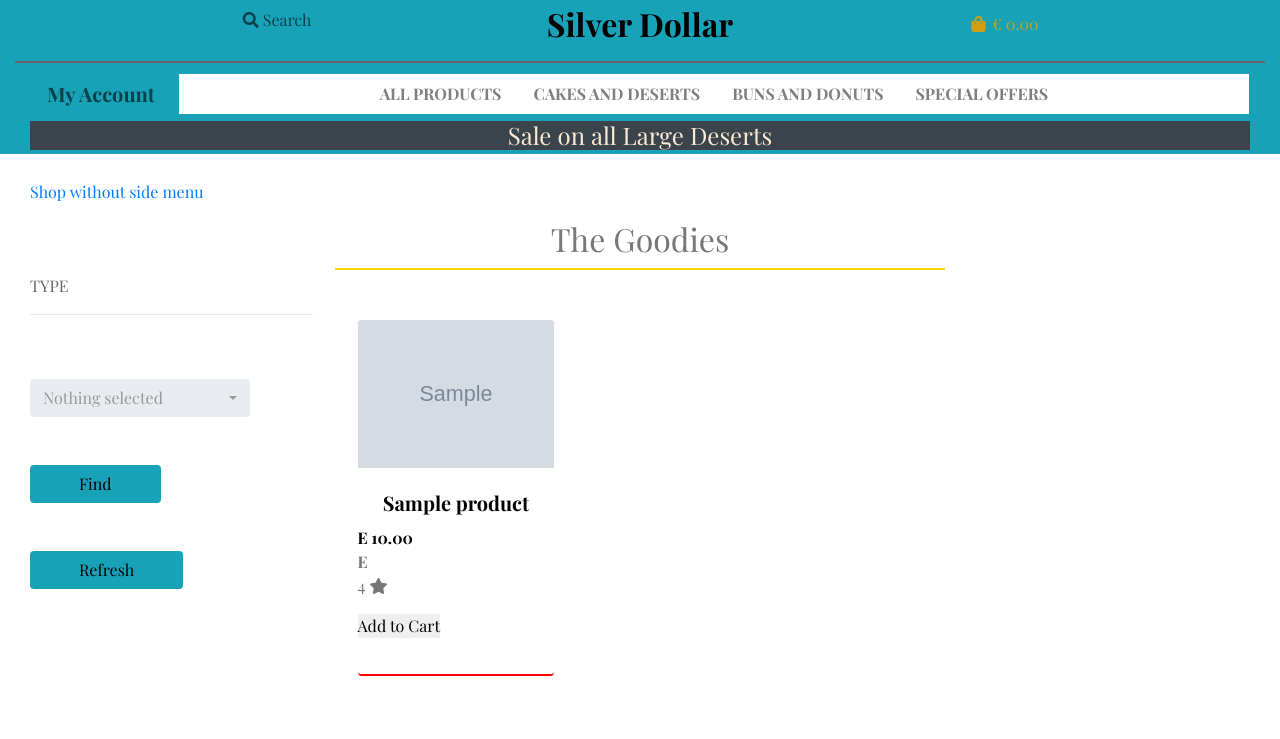
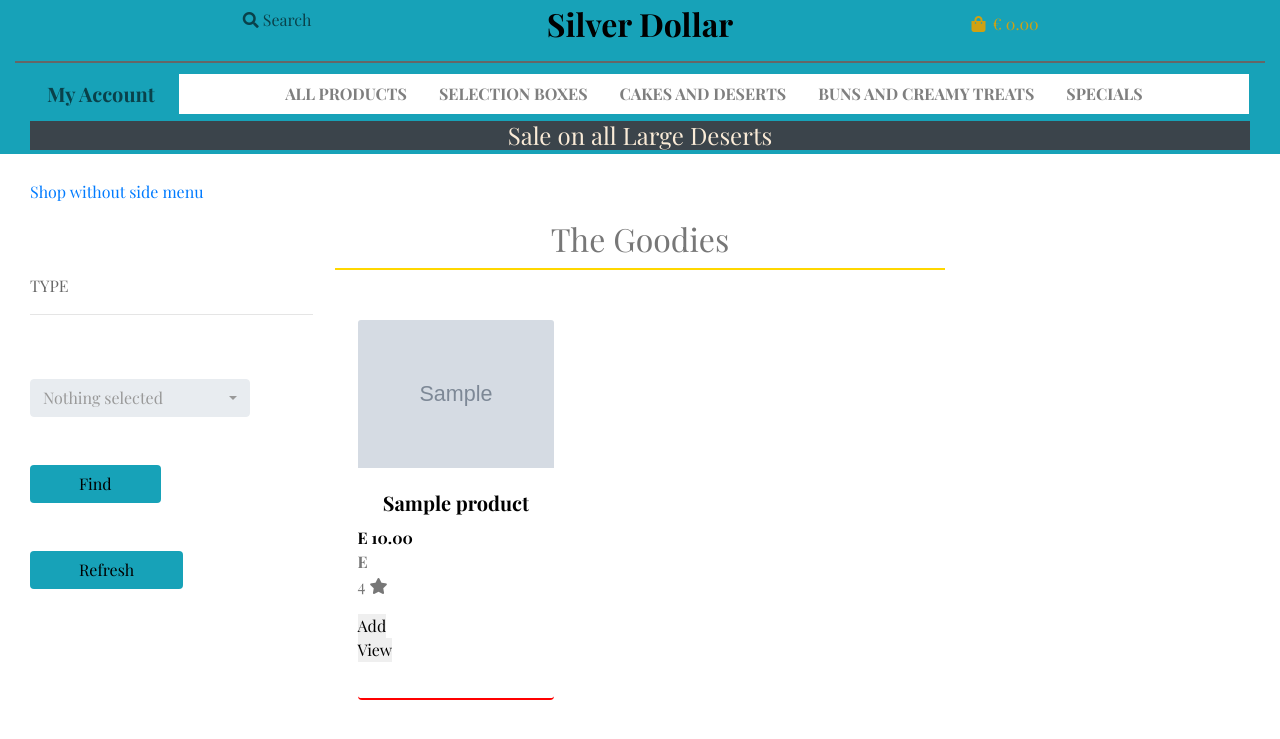
Before and after one commit to johnston9/la-donut, a Django app: page /products/shop_menu in a window 1280 px wide. Shown: the top 739 px of the page. Run offline with Django 3.2, Linux system fonts and the light colour scheme; tables that the repository leaves empty hold one stand-in row (values such as "Sample post"); grey boxes marked "Sample" are stand-in pictures; some libraries are stand-ins or nearby versions; some web fonts are replaced.

Commit message:
Add view item page and view

```diff
--- a/home/templates/home/index.html
+++ b/home/templates/home/index.html
@@ -18,7 +18,7 @@
                 </h2>
                 <div class="my-5">
                     <h4>
-                        <a href="" class="btn enter-button btn-sm rounded-sm text-uppercase">enter</a>
+                        <a href="{% url 'shop_menu' %}" class="btn enter-button btn-sm rounded-sm text-uppercase">enter</a>
                     </h4>
                 </div>
             </div>
--- a/products/templates/products/shop_menu.html
+++ b/products/templates/products/shop_menu.html
@@ -58,11 +58,11 @@
                         <div class="col-sm-6 col-md-6 col-lg-4 col-xl-3">
                             <div id="card" class="card h-100 mt-3 mb-2">
                                 {% if product.image %}
-                                <a href="">
+                                <a href="{% url 'view_item' product.id %}">
                                     <img class="card-img-top img-fluid" src="{{ product.image.url }}" alt="{{ product.name }}">
                                 </a>
                                 {% else %}
-                                <a href="">
+                                <a href="{% url 'view_item' product.id %}">
                                     <img class="card-img-top img-fluid" src="{{ MEDIA_URL }}no-image2.png" alt="{{ product.name }}">
                                 </a>
                                 {% endif %}
@@ -85,11 +85,15 @@
                                             {% if product.rating %}
                                                 <p class="">{{ product.rating }} <i class="fas fa-star"></i></p>
                                             {% else %}
-                                                <p class="">No Rating</p>
+                                                <p class="">No Ratings Yet</p>
                                             {% endif %}
                                             <div class="div">
-                                                <button>Add to Cart</button>
+                                                <button>Add</button>
                                             </div>
+                                            <a href="{% url 'view_item' product.id %}">
+                                                <div class="div">
+                                                    <button>View</button>
+                                                </div></a>
                                         </div>
                                     </div>
                                 </div>
--- a/products/urls.py
+++ b/products/urls.py
@@ -4,4 +4,5 @@ from . import views
 urlpatterns = [
     path('', views.shop, name='shop'),
     path('shop_menu', views.shop_menu, name='shop_menu'),
+    path('<product_id>', views.view_item, name='view_item'),
 ]
--- a/products/views.py
+++ b/products/views.py
@@ -1,12 +1,11 @@
-from django.shortcuts import render
+from django.shortcuts import render, get_object_or_404
 from .models import Product
 
 # Create your views here.
 
 
 def shop(request):
-    """ A view to render the shop page when users use the search-bar,
-        shop button or nav-links, displaying their choices."""
+    """ A view to render the shop page without the selector menu"""
 
     products = Product.objects.all()
 
@@ -18,9 +17,8 @@ def shop(request):
 
 
 def shop_menu(request):
-    """ A view to render the shop page when users use the search-bar,
-        shop button or nav link displaying their choices which also
-        includes a menu where users can filter or browse products from the page"""
+    """ A view to render the shop page which includes a selector
+        menu"""
 
     products = Product.objects.all()
 
@@ -29,3 +27,15 @@ def shop_menu(request):
     }
 
     return render(request, 'products/shop_menu.html', context)
+
+
+def view_item(request, product_id):
+    """ A view to display each product's details """
+
+    product = get_object_or_404(Product, pk=product_id)
+
+    context = {
+        'product': product,
+    }
+
+    return render(request, 'products/view_item.html', context)
--- a/templates/includes/product-nav.html
+++ b/templates/includes/product-nav.html
@@ -8,7 +8,19 @@
                 <a href="" class="dropdown-item">By Price</a>
                 <a href="" class="dropdown-item ">By Rating</a>
                 <a href="" class="dropdown-item ">By Category</a>
-                <a href="" class="dropdown-item">All Products</a>
+                <a href="{% url 'shop_menu' %}" class="dropdown-item">All Products</a>
+            </div>
+        </li>
+
+        <li class="nav-item dropdown">
+            <a class="upper font-weight-bold nav-link text-grey mr-3" href="#" id="clothing-link" data-toggle="dropdown" aria-haspopup="true" aria-expanded="false">
+                Selection Boxes
+            </a>
+            <div class="dropdown-menu border-0" aria-labelledby="clothing-link">
+                <a href="" class="dropdown-item">Buns and Creamy Treats</a>
+                <a href="" class="dropdown-item">Breakfast</a>
+                <a href="" class="dropdown-item">Office</a>
+                <a href="" class="dropdown-item">All Selection Boxes</a>
             </div>
         </li>
 
@@ -17,31 +29,33 @@
                 Cakes and Deserts
             </a>
             <div class="dropdown-menu border-0" aria-labelledby="clothing-link">
-                <a href="" class="dropdown-item">Pavlovas</a>
+                <a href="" class="dropdown-item">Cakes</a>
                 <a href="" class="dropdown-item">Cheesecakes</a>
-                <a href="" class="dropdown-item">Trifles</a>
+                <a href="" class="dropdown-item">Deserts</a>
                 <a href="" class="dropdown-item">All Cakes and Deserts</a>
             </div>
         </li>
 
         <li class="nav-item dropdown">
             <a class="upper font-weight-bold nav-link text-grey mr-3" href="#" id="homeware-link" data-toggle="dropdown" aria-haspopup="true" aria-expanded="false">
-                Buns and Donuts
+                Buns and Creamy Treats
             </a>
             <div class="dropdown-menu border-0" aria-labelledby="homeware-link">
                 <a href="" class="dropdown-item">Donuts</a>
-                <a href="" class="dropdown-item">Buns</a>
-                <a href="" class="dropdown-item">All Buns and Donuts</a>
+                <a href="" class="dropdown-item">Cookies</a>
+                <a href="" class="dropdown-item">Creamy Treats</a>
+                <a href="" class="dropdown-item">Muffins</a>
+                <a href="" class="dropdown-item">All Buns and Creamy Treats</a>
             </div>
         </li>
 
         <li class="nav-item dropdown">
             <a class="upper font-weight-bold nav-link text-grey" href="#" id="specials-link" data-toggle="dropdown" aria-haspopup="true" aria-expanded="false">
-                Special Offers
+                Specials
             </a>
             <div class="dropdown-menu border-0" aria-labelledby="specials-link">
                 <a href="" class="dropdown-item">Vegan</a>
-                <a href="" class="dropdown-item">Deals</a>
+                <a href="" class="dropdown-item">Office Deals</a>
                 <a href="" class="dropdown-item">Catering</a>
                 <a href="" class="dropdown-item">All Specials</a>
             </div>
```
Also changed, not shown: products/templates/products/shop.html (+8 -4 lines), products/templates/products/view_item.html (added, +56 -0 lines).
